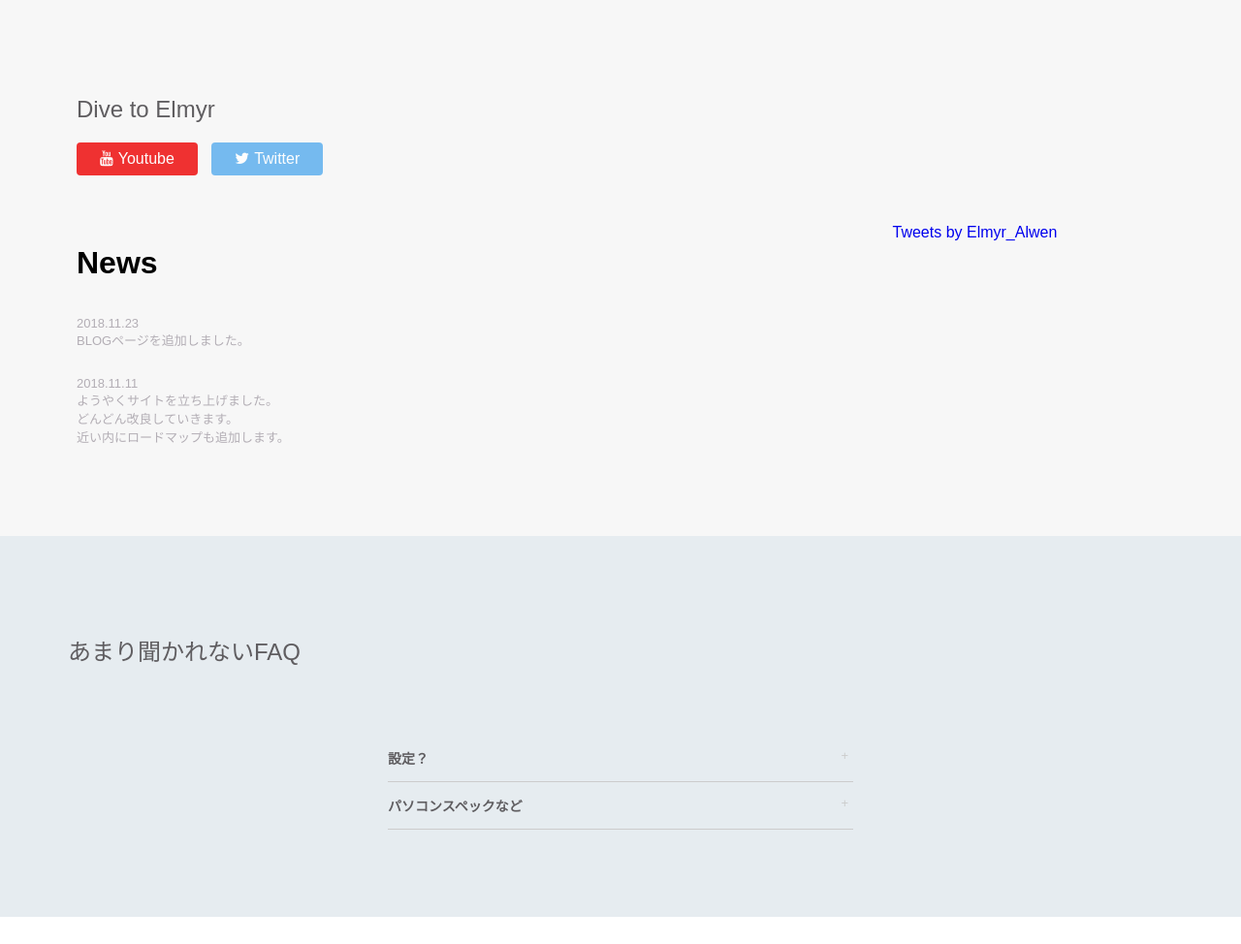
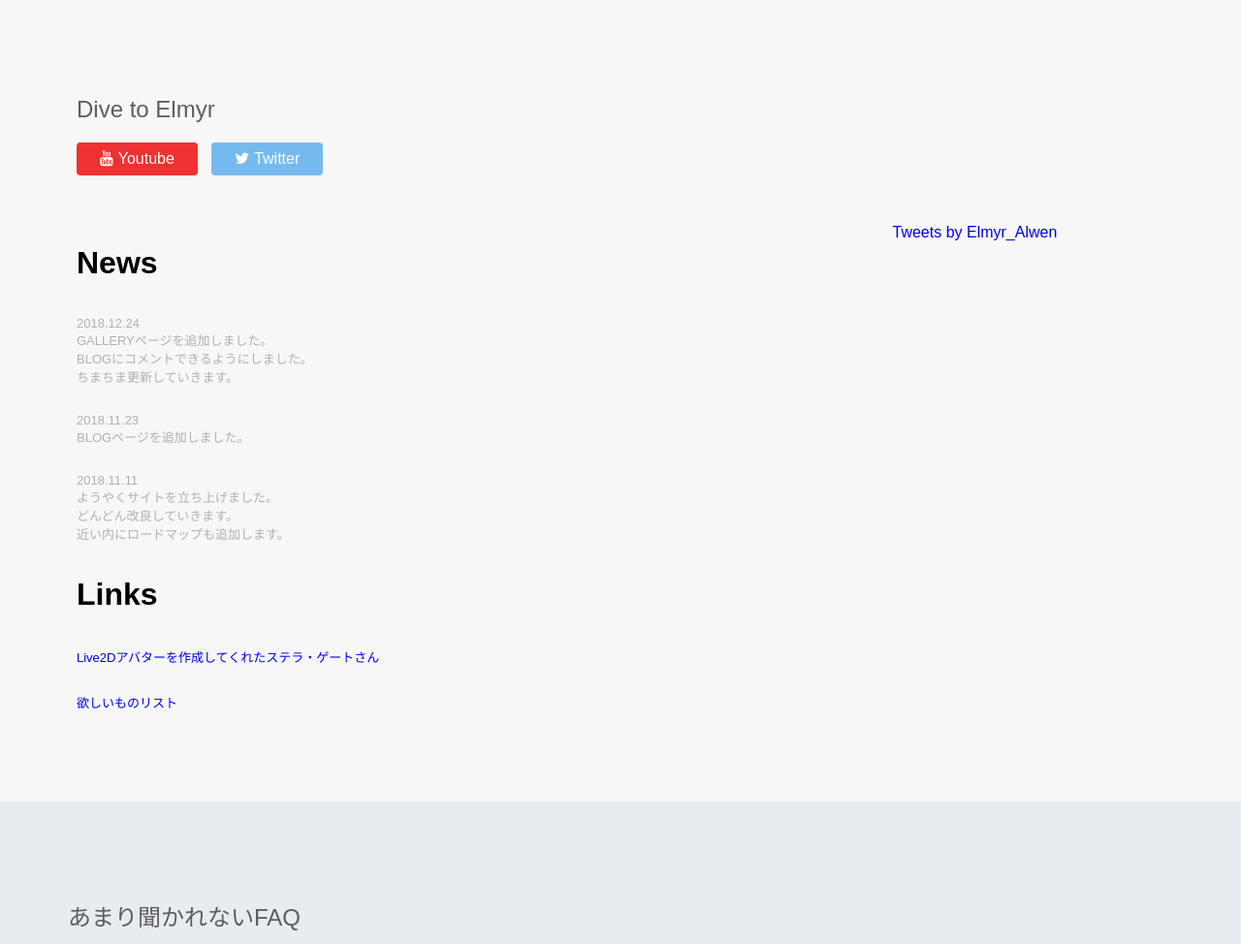
Before and after one commit to ElmyrAlwen/elmyr-site, a Django app: page / in a window 1280 px wide. Shown: the part 555-1529 px from the top of the page at 97% size. Run offline with Django 3.2, Linux system fonts and the light colour scheme; some libraries are stand-ins or nearby versions.

Commit message:
add links

```diff
--- a/blog/admin.py
+++ b/blog/admin.py
@@ -1,4 +1,5 @@
 from django.contrib import admin
-from .models import Post
+from .models import Post, Comment
 
 admin.site.register(Post)
+admin.site.register(Comment)
--- /dev/null
+++ b/blog/forms.py
@@ -0,0 +1,6 @@
+from .models import Post, Comment
+from django import forms
+class CommentForm(forms.ModelForm):
+    class Meta:
+        model = Comment
+        fields = ('author', 'text',)
--- a/blog/static/css/stylesheet.css
+++ b/blog/static/css/stylesheet.css
@@ -207,6 +207,9 @@ a {
 .heading h3 {
   font-weight: normal;
 }
+.comment{
+    margin:20px 0px 20px 20px;
+}
 /*faq wrapper*/
 .faq-wrapper {
   background-color: #e6ecf0;
--- a/blog/templates/blog/gallery.html
+++ b/blog/templates/blog/gallery.html
@@ -4,6 +4,7 @@
     <div class = "container">
         <div class="blog-contents-wrapper">
           <div class="blog-container">
+              <div class="main-contents">手動でリンクを追加しているので、絵の投稿と同時に@Elmyr_Alwenの文字を入れてエルミアが気付けるようにしてください<br>ハッシュタグを付ける場合は　#エルミアート　でお願いします。<br></div>
             <a href="https://twitter.com/share?ref_src=twsrc%5Etfw" class="twitter-share-button" data-show-count="false">Tweet</a><script async src="https://platform.twitter.com/widgets.js" charset="utf-8"></script>
             <blockquote class="twitter-tweet"><p lang="ja" dir="ltr">新しい子可愛い🌿<a href="https://twitter.com/Elmyr_Alwen?ref_src=twsrc%5Etfw">@Elmyr_Alwen</a> <a href="https://t.co/nfY8EZEowc">pic.twitter.com/nfY8EZEowc</a></p>&mdash; ( &#39;∞&#39;o[ 鴨。は2日目東ネ27aに居ます]o (@wild_duck) <a href="https://twitter.com/wild_duck/status/1067439881855492096?ref_src=twsrc%5Etfw">November 27, 2018</a></blockquote> <script async src="https://platform.twitter.com/widgets.js" charset="utf-8"></script>
           </div>
--- a/blog/templates/blog/post_list.html
+++ b/blog/templates/blog/post_list.html
@@ -21,6 +21,12 @@
               <h1>News</h1>
             </div>
             <p class="text-contents">
+              2018.12.24 <br>
+              GALLERYページを追加しました。<br>
+              BLOGにコメントできるようにしました。<br>
+              ちまちま更新していきます。<br>
+            </p>
+            <p class="text-contents">
               2018.11.23 <br>
               BLOGページを追加しました。<br>
             </p>
@@ -29,6 +35,15 @@
               ようやくサイトを立ち上げました。<br>
               どんどん改良していきます。<br>
               近い内にロードマップも追加します。<br>
+            </p>
+            <div class="lesson-icon">
+              <h1>Links</h1>
+            </div>
+            <p class="text-contents">
+              <a href = "https://twitter.com/Stella_Gate_VT">Live2Dアバターを作成してくれたステラ・ゲートさん</a>
+            </p>
+            <p class="text-contents">
+              <a href="http://amzn.asia/88pqlwI">欲しいものリスト</a>
             </p>
           </div>
           <div class="right-column">
@@ -68,11 +83,11 @@
                   プロセッサ：i7-6700<br>
                   メモリ：8GB<br>
                   グラボ：GeForce1060 6GB<br>
-                  体：<a href="https://twitter.com/Stella_Gate_VT" target="_blank">ステラ・ゲートさん</a>製作
-                  マイク：PCV80U ECM-PCV80U
-                  ボイチェン(?)：VSTHost（reafir - LittleAlterBoy - reaeq)
-                  仮想ミキサー：VoiceMeeter Banana
-                  WEBカメラ：PAPALOOK PA452 Pro
+                  体：<a href="https://twitter.com/Stella_Gate_VT" target="_blank">ステラ・ゲートさん</a>製作<br>
+                  マイク：PCV80U ECM-PCV80U<br>
+                  ボイチェン(?)：VSTHost（reafir - LittleAlterBoy - reaeq)<br>
+                  仮想ミキサー：VoiceMeeter Banana<br>
+                  WEBカメラ：PAPALOOK PA452 Pro<br>
                 </p>
               </div>
             </li>
--- a/blog/templates/blog/post_main.html
+++ b/blog/templates/blog/post_main.html
@@ -10,6 +10,7 @@
                       <p>published: {{ post.published_date }}</p>
                       <h3><a href="{% url 'post_detail' pk=post.pk %}">{{ post.title }}</a></h3>
                       <p>{{ post.text|linebreaksbr }}</p>
+                      <a href="{% url 'post_detail' pk=post.pk %}">Comments: {{ post.comments.count }}</a>
                   </div>
               {% endfor %}
           </div>
--- a/blog/urls.py
+++ b/blog/urls.py
@@ -6,4 +6,5 @@ urlpatterns = [
     path('post_main/<int:pk>/', views.post_detail, name='post_detail'),
     path('post_main/', views.post_main, name='post_main'),
     path('gallery/', views.gallery, name='gallery'),
+    path(r'^post/(?P<pk>\d+)/comment/$', views.add_comment_to_post, name='add_comment_to_post'),
 ]
--- a/blog/views.py
+++ b/blog/views.py
@@ -1,6 +1,10 @@
 from django.shortcuts import render, get_object_or_404
 from django.utils import timezone
 from .models import Post
+from django.contrib.auth.decorators import login_required
+from django import forms
+from .forms import CommentForm
+from django.shortcuts import redirect
 
 
 def post_list(request):
@@ -18,3 +22,16 @@ def post_detail(request, pk):
 def gallery(request):
     posts = Post.objects.filter(published_date__lte=timezone.now()).order_by('-published_date')
     return render(request, 'blog/gallery.html', {'posts': posts})
+
+def add_comment_to_post(request, pk):
+    post = get_object_or_404(Post, pk=pk)
+    if request.method == "POST":
+        form = CommentForm(request.POST)
+        if form.is_valid():
+            comment = form.save(commit=False)
+            comment.post = post
+            comment.save()
+            return redirect('post_detail', pk=post.pk)
+    else:
+        form = CommentForm()
+    return render(request, 'blog/add_comment_to_post.html', {'form': form})
```
Also changed, not shown: blog/models.py (+14 -0 lines), blog/templates/blog/add_comment_to_post.html (added, +17 -0 lines), blog/templates/blog/post_detail.html (+11 -0 lines), blog/migrations/0002_comment.py (added).
